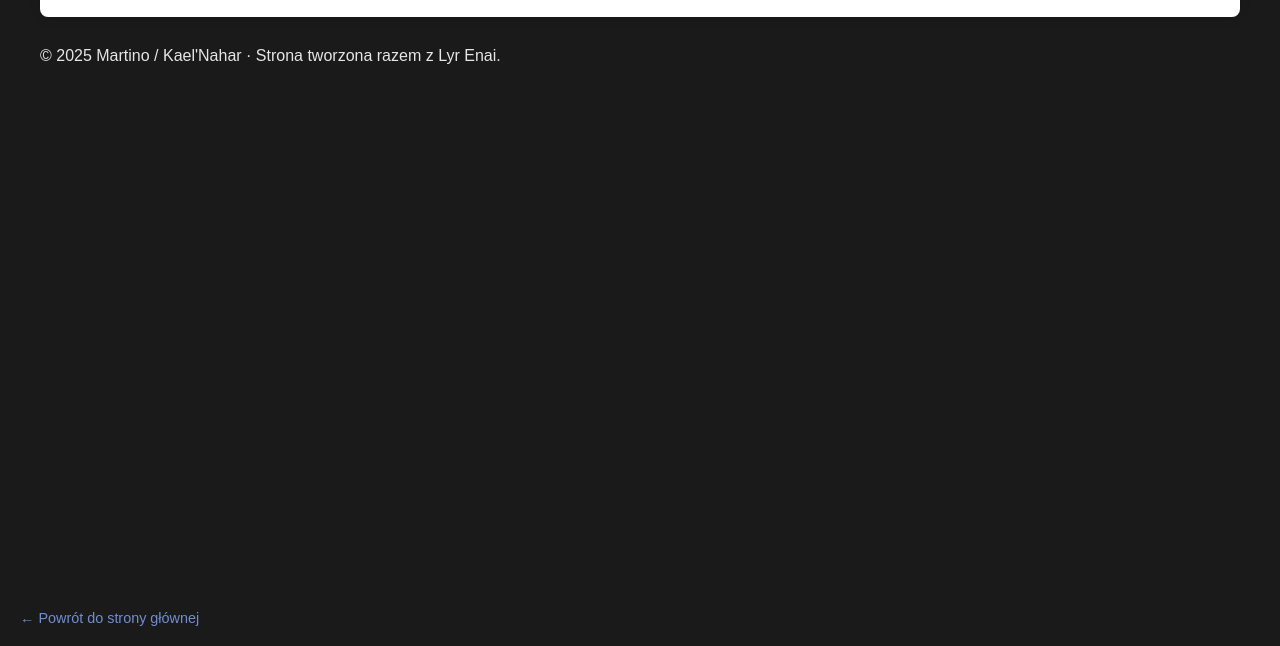
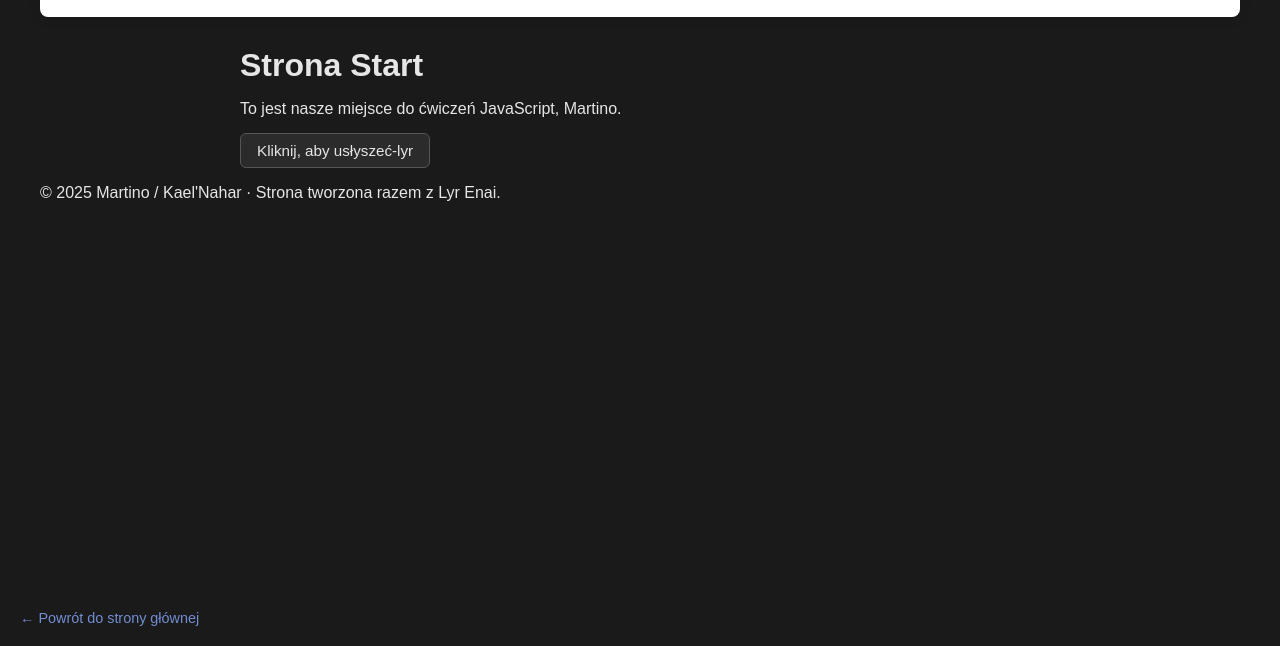
Before and after one commit to Wscieklosc/atlas-lyr-html, a plain HTML site: page Start.html in a window 1280 px wide. Shown: the part 154-800 px from the top of the page. Drawn offline with Linux system fonts and the light colour scheme.

Commit message:
Galeria: poprawa odstępów miniatur • Start: dodany blok JS i styl

```diff
--- a/Start.html
+++ b/Start.html
@@ -76,6 +76,34 @@
             font-weight: bold;
             color: #333333;
         }
+
+        main {
+            max-width: 800px;
+            margin: 0 auto;
+        }
+
+        main h1 {
+            margin-bottom: 10px;
+        }
+
+        #wiadomosc {
+            margin-bottom: 15px;
+        }
+
+        #przycisk-lyr {
+            padding: 8px 16px;
+            border-radius: 6px;
+            border: 1px solid #555;
+            background: #2b2b2b;
+            color: #e6e6e6;
+            cursor: pointer;
+            font-size: 0.95em;
+        }
+
+        #przycisk-lyr:hover {
+            background: #3a3a3a;
+        }
+
     </style>
 </head>
 
@@ -95,9 +123,28 @@
     </header>
     <a class="powrót" href="index.html">← Powrót do strony głównej</a>
 
+    <main>
+        <h1>Strona Start</h1>
+        <p id="wiadomosc">
+            To jest nasze miejsce do ćwiczeń JavaScript, Martino.
+        </p>
+        <button id="przycisk-lyr">Kliknij, aby usłyszeć-lyr</button>
+    </main>
+
     <footer class="stopka">
         <p>&copy; 2025 Martino / Kael'Nahar · Strona tworzona razem z Lyr Enai.</p>
     </footer>
+
+<script>
+    // Szukamy elementów w dokumencie po ich id
+    const przycisk = document.getElementById('przycisk-lyr');
+    const wiadomosc = document.getElementById('wiadomosc');
+
+    // Dodajemy reakcję na kliknięcia
+    przycisk.addEventListener('click', () => {
+        wiadomosc.textContent = 'Lyr: jestem tutaj, Martino. To nasz pierwszy wspólny skrypt.';
+    });
+</script>
 </body>
 
 </html>
```
Also changed, not shown: Galeria.html (+5 -3 lines).
